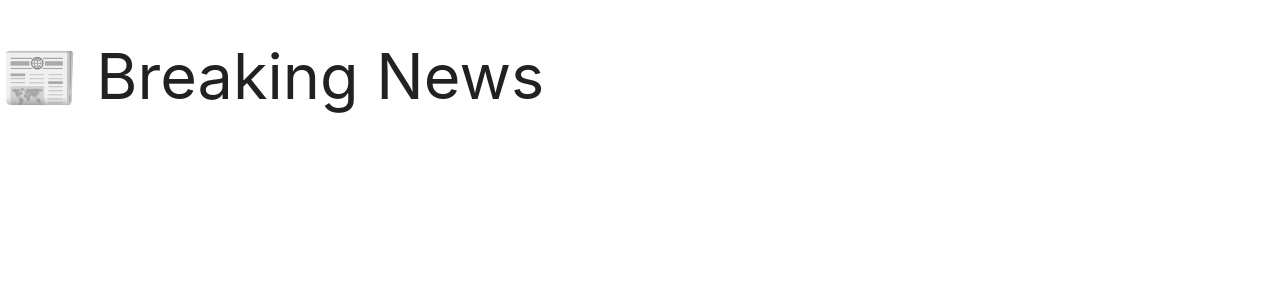
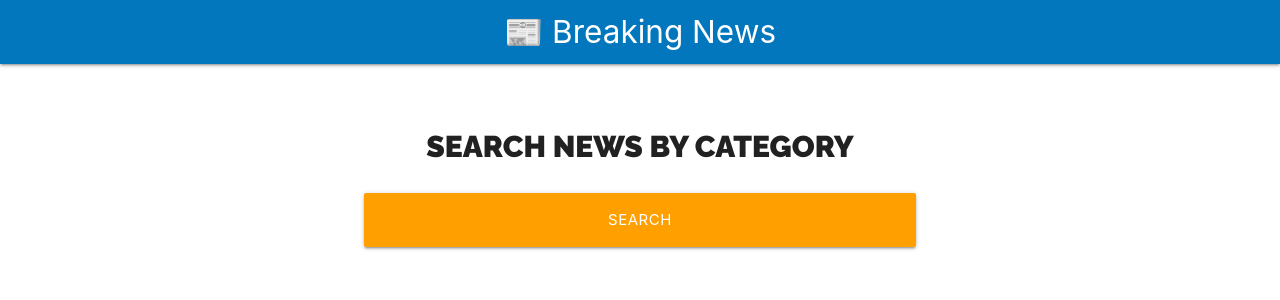
Before and after one commit to carlos-ssh/breaking-news, a React (Create React App) app: page / in a window 1280 px wide. Shown: the top 300 px of the page. Built offline with nearby package versions, Linux system fonts and the light colour scheme.

Commit message:
Create a form and a component for styles.

```diff
--- a/src/App.js
+++ b/src/App.js
@@ -1,10 +1,18 @@
-import React from 'react';
+import React, { Fragment } from 'react';
+import Header from './components/Header';
+import Formulario from './components/Formulario';
 
 function App() {
   return (
-    <div className="App">
-      <h1>📰 Breaking News</h1>
-    </div>
+    <Fragment className="App">
+      <Header
+        titulo="📰 Breaking News"
+      />
+
+      <div className="container white">
+        <Formulario />
+      </div>
+    </Fragment>
   );
 }
 
--- /dev/null
+++ b/src/components/Formulario.js
@@ -0,0 +1,25 @@
+import React from 'react'
+import styles from './Formulario.module.css';
+
+const Formulario = () => {
+  return (
+    <div className={`${styles.buscador} row`}>
+      <div className="col s12 m8 offset-m2">
+        <form>
+          <h2 className={styles.heading}>Search news by category</h2>
+
+          <div className="input-field col s12">
+            <input
+              type="submit"
+              id="autocomplete-input"
+              className={`${styles.btn_block} btn-large amber darken-2`}
+              value="Search"
+            />
+          </div>
+        </form>
+      </div>
+    </div>
+  );
+}
+
+export default Formulario;
--- /dev/null
+++ b/src/components/Formulario.module.css
@@ -0,0 +1,18 @@
+.heading {
+  font-size: 2rem;
+  font-weight: 900;
+  margin-bottom: 1rem;
+  font-family: 'Raleway', sans-serif;
+  text-transform: uppercase;
+  text-align: center;
+}
+
+.buscador {
+  margin-top: 2rem;
+  margin-bottom: 2rem;
+  text-align: left;
+}
+
+.btn_block {
+  width: 100%;
+}
--- /dev/null
+++ b/src/components/Header.js
@@ -0,0 +1,11 @@
+import React from 'react';
+
+const Header = ({titulo}) => {
+  return (
+    <nav className="nav-wrapper light-blue darken-3">
+      <a href="#!" className="brand-logo center">{titulo}</a>
+    </nav>
+  );
+}
+
+export default Header;
```
